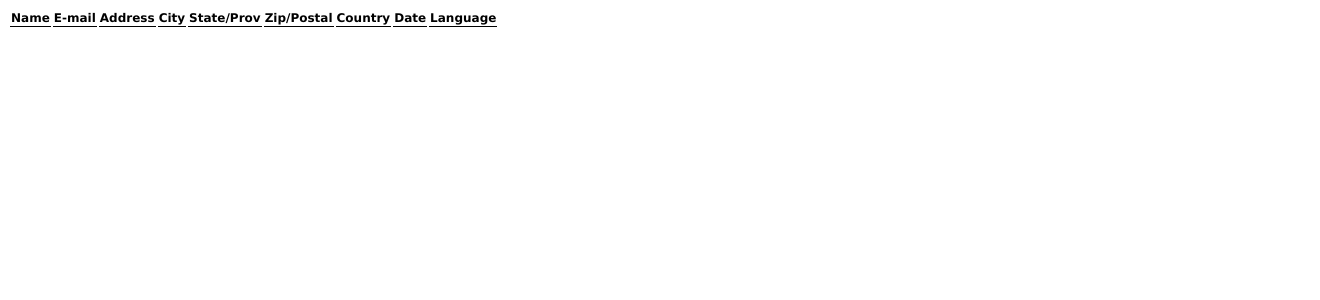
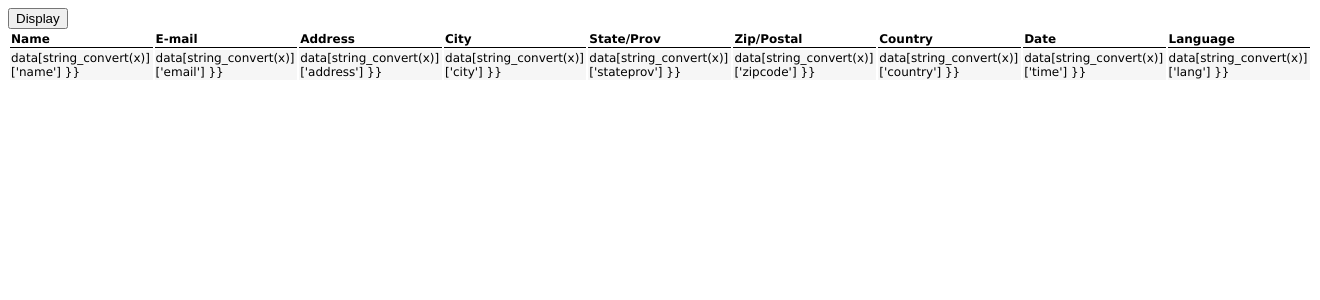
Before and after one commit to BenChaimberg/swingflask, a Flask app: template templates/admin.html in a window 1320 px wide. Shown: the top 300 px of the page. Run offline with Flask 2, Linux system fonts and the light colour scheme; the template is opened without the code that fills it, so the values that code supplies are empty.

Commit message:
javascript display brochure #13

```diff
--- a/templates/admin.html
+++ b/templates/admin.html
@@ -18,16 +18,10 @@
 				background-color:#FFFFFF;
 			}
 		</style>
-		<script>
-			$(document).ready(function(){
-				var data = {{ data | replace("u'","'") | safe }};
-				$("#write").text(data['0']['name']);
-			});
-		</script>
 	</head>
 	<body>
-		<div id="write"></div>
-		<table>
+		<div id="button"><button onlick="writeData()">Display</button></div>
+		<table id="write">
 			<tr style="font-weight:bold;border:1px solid black;">
 				<td>Name</td>
 				<td>E-mail</td>
@@ -39,18 +33,28 @@
 				<td>Date</td>
 				<td>Language</td>
 			</tr>
-		<!--{% for x in range(len-1,0,-1) %}
+
+			<script>
+				$(document).ready(function(){
+					$("#button").click(function(){
+						var data = {{ data | replace("u'","'") | replace('u"','"') | safe }};
+						$("#write").append("</tr><tr>")
+						for (var key in data['593']){
+							$("#write").append("<td>"+data['593'][key]+"</td>");
+						}
+					});
+				});
+			</script>
 			<tr>
-				<td>{{ data[string_convert(x)]['name'] }}</td>
-				<td>{{ data[string_convert(x)]['email'] }}</td>
-				<td>{{ data[string_convert(x)]['address'] }}</td>
-				<td>{{ data[string_convert(x)]['city'] }}</td>
-				<td>{{ data[string_convert(x)]['stateprov'] }}</td>
-				<td>{{ data[string_convert(x)]['zipcode'] }}</td>
-				<td>{{ data[string_convert(x)]['country'] }}</td>
-				<td>{{ data[string_convert(x)]['time'] }}</td>
-				<td>{{ data[string_convert(x)]['lang'] }}</td>
-		{% endfor %}-->
+				<td> data[string_convert(x)]['name'] }}</td>
+				<td> data[string_convert(x)]['email'] }}</td>
+				<td> data[string_convert(x)]['address'] }}</td>
+				<td> data[string_convert(x)]['city'] }}</td>
+				<td> data[string_convert(x)]['stateprov'] }}</td>
+				<td> data[string_convert(x)]['zipcode'] }}</td>
+				<td> data[string_convert(x)]['country'] }}</td>
+				<td> data[string_convert(x)]['time'] }}</td>
+				<td> data[string_convert(x)]['lang'] }}</td>
 			</tr>
 		</table>
 	</body>
```
Also changed, not shown: 1 other file.
